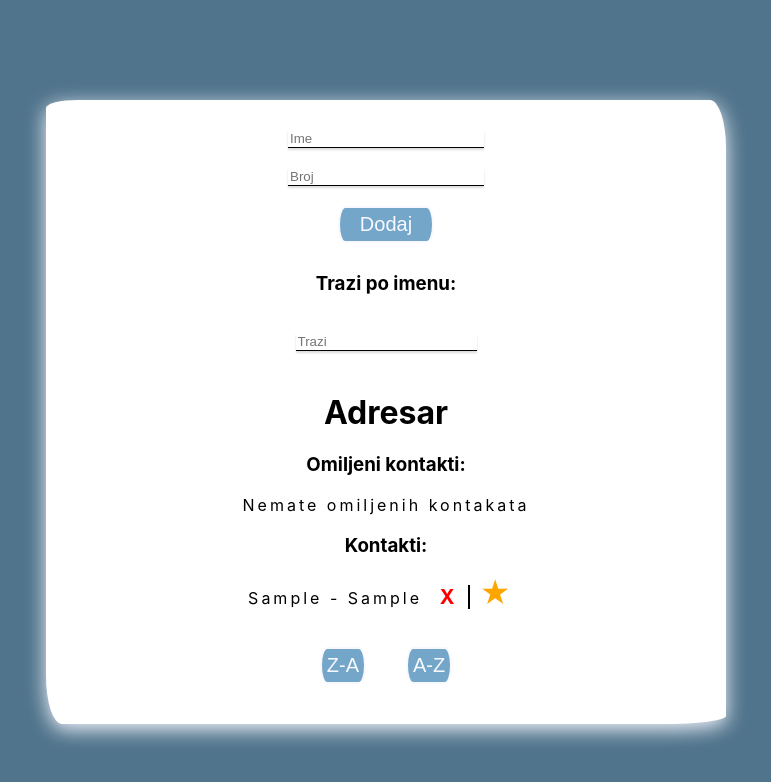
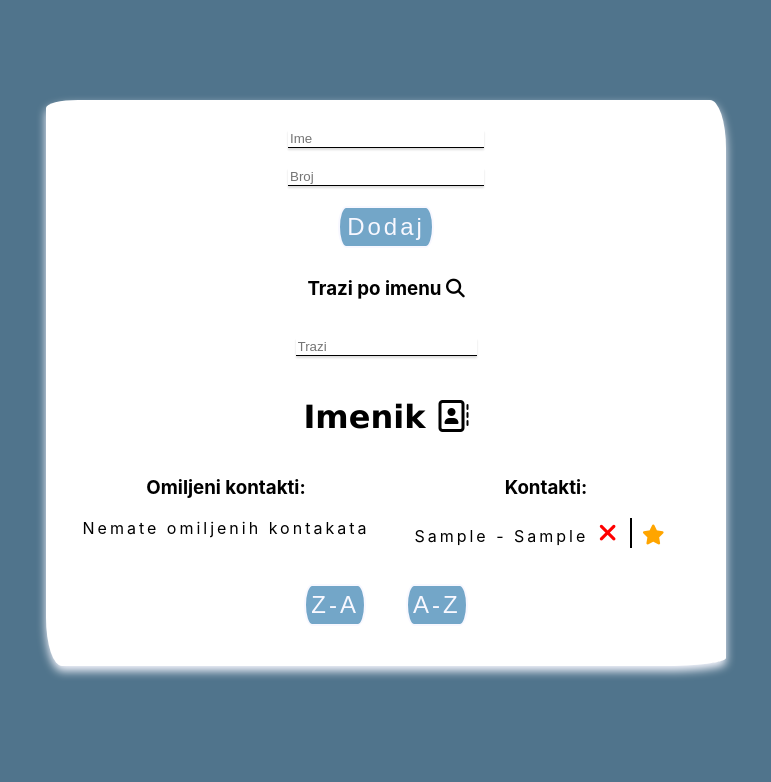
Before and after one commit to salEZY/Phonebook-react-practice, a React (Create React App) app: page / in a window 1280 px wide. Both pictures are taken after typing "Sample", "Sample" into the empty fields and a click on the input "Dodaj". Shown: the top 782 px of the page, without its empty margins (254-1025 px from the left). Built offline with nearby package versions, Linux system fonts and the light colour scheme.

Commit message:
css refactor

```diff
--- a/public/index.html
+++ b/public/index.html
@@ -24,6 +24,10 @@
       work correctly both with client-side routing and a non-root public URL.
       Learn how to configure a non-root public URL by running `npm run build`.
     -->
+    <script
+      src="https://kit.fontawesome.com/d5e11a8600.js"
+      crossorigin="anonymous"
+    ></script>
     <title>PhoneBook</title>
   </head>
   <body>
--- a/src/App.js
+++ b/src/App.js
@@ -108,18 +108,24 @@ export const App = () => {
         ></input>
         <input type="submit" value="Dodaj" className="button" />
       </form>
-      <h3>Trazi po imenu:</h3>
+      <h3>
+        Trazi po imenu <i className="fa fa-search" aria-hidden="true"></i>
+      </h3>
       <input
         type="text"
         placeholder="Trazi"
         onChange={onFilterHandler}
         style={{ margin: "20px auto" }}
       ></input>
-      <h1>Adresar</h1>
+      <h1>
+        Imenik <i className="fa fa-address-book-o" aria-hidden="true"></i>
+      </h1>
       {favorite.length === 0 && sAddressBook.length === 0 ? (
         <p>Nemate dodate kontakte.</p>
       ) : (
+        <>
           <div className="address-book">
+            <div className="favorites">
               <h3>Omiljeni kontakti:</h3>
               {favorite.length === 0 ? (
                 <p>Nemate omiljenih kontakata</p>
@@ -131,18 +137,19 @@ export const App = () => {
                       onClick={() => onDeleteHandler(fav.name, "fav")}
                       style={{
                         color: "red",
-                    fontSize: "20px",
+                        fontSize: "25px",
                         fontWeight: "bolder",
                         cursor: "pointer",
                         padding: "0 10px",
                       }}
                     >
-                  {" "}
-                  X
+                      <i className="fa fa-times" aria-hidden="true"></i>
                     </span>
                   </p>
                 ))
               )}
+            </div>
+            <div className="contacts">
               <h3>Kontakti:</h3>
               {sAddressBook.length === 0 ? (
                 <p>Nema kontakata!</p>
@@ -154,38 +161,43 @@ export const App = () => {
                       onClick={() => onDeleteHandler(address.name, "address")}
                       style={{
                         color: "red",
-                    fontSize: "20px",
+                        fontSize: "25px",
                         fontWeight: "bolder",
                         cursor: "pointer",
                         borderRight: "2px solid black",
                         padding: "0 10px",
                       }}
                     >
-                  {" "}
-                  X
+                      <i className="fa fa-times" aria-hidden="true"></i>
                     </span>
                     <span
-                  onClick={() => favoriteHandler(address.name, address.number)}
+                      onClick={() =>
+                        favoriteHandler(address.name, address.number)
+                      }
                       style={{
                         color: "orange",
-                    fontSize: "30px",
+                        fontSize: "20px",
                         fontWeight: "bolder",
                         cursor: "pointer",
                         padding: "10px",
                       }}
                     >
-                  &#9733;
+                      <i className="fa fa-star" aria-hidden="true"></i>
                     </span>
                   </p>
                 ))
               )}
+            </div>
+          </div>
+          <>
             <button onClick={() => sortAscDesc("desc")} className="button">
               Z-A
             </button>
             <button onClick={() => sortAscDesc("asc")} className="button">
               A-Z
             </button>
-        </div>
+          </>
+        </>
       )}
     </div>
   );
--- a/src/index.css
+++ b/src/index.css
@@ -13,12 +13,16 @@ code {
     monospace;
 }
 
+h1 {
+  font-family: Verdana, sans-serif;
+}
+
 .container {
   width: 50%;
   margin: 100px auto;
   padding: 20px;
   border-radius: 2em 1em 4em / 0.5em 3em;
-  box-shadow: 0 5px 20px ghostwhite;
+  box-shadow: 0 5px 10px ghostwhite;
   text-align: center;
   background: white;
 }
@@ -44,7 +48,8 @@ code {
   margin: 20px;
   color: ghostwhite;
   background: #73a6c8;
-  font-size: 20px;
+  font-size: 1.5rem;
+  letter-spacing: 3px;
   border: 2px solid ghostwhite;
   border-radius: 2em / 5em;
   cursor: pointer;
@@ -54,6 +59,16 @@ code {
   color: #73a6c8;
   background: ghostwhite;
   border: 2px solid #73a6c8;
+}
+
+.address-book {
+  display: flex;
+  flex-direction: row;
+}
+
+.contacts,
+.favorites {
+  width: 50%;
 }
 
 .address-book p {
```
Also changed, not shown: 1 other file (tests, documents, lock files or other folders). Lines whose indentation alone changed are shown as unchanged.
